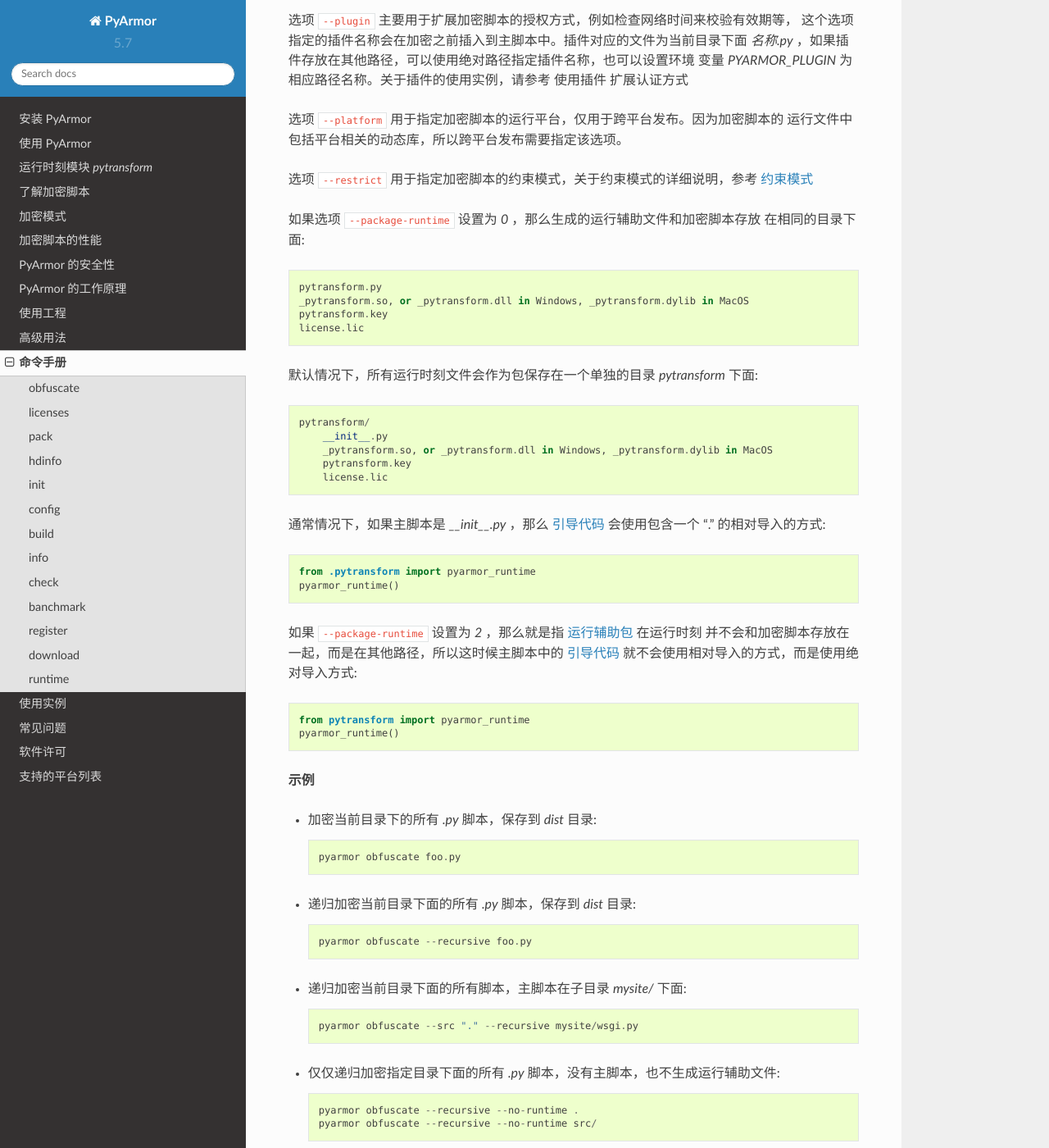
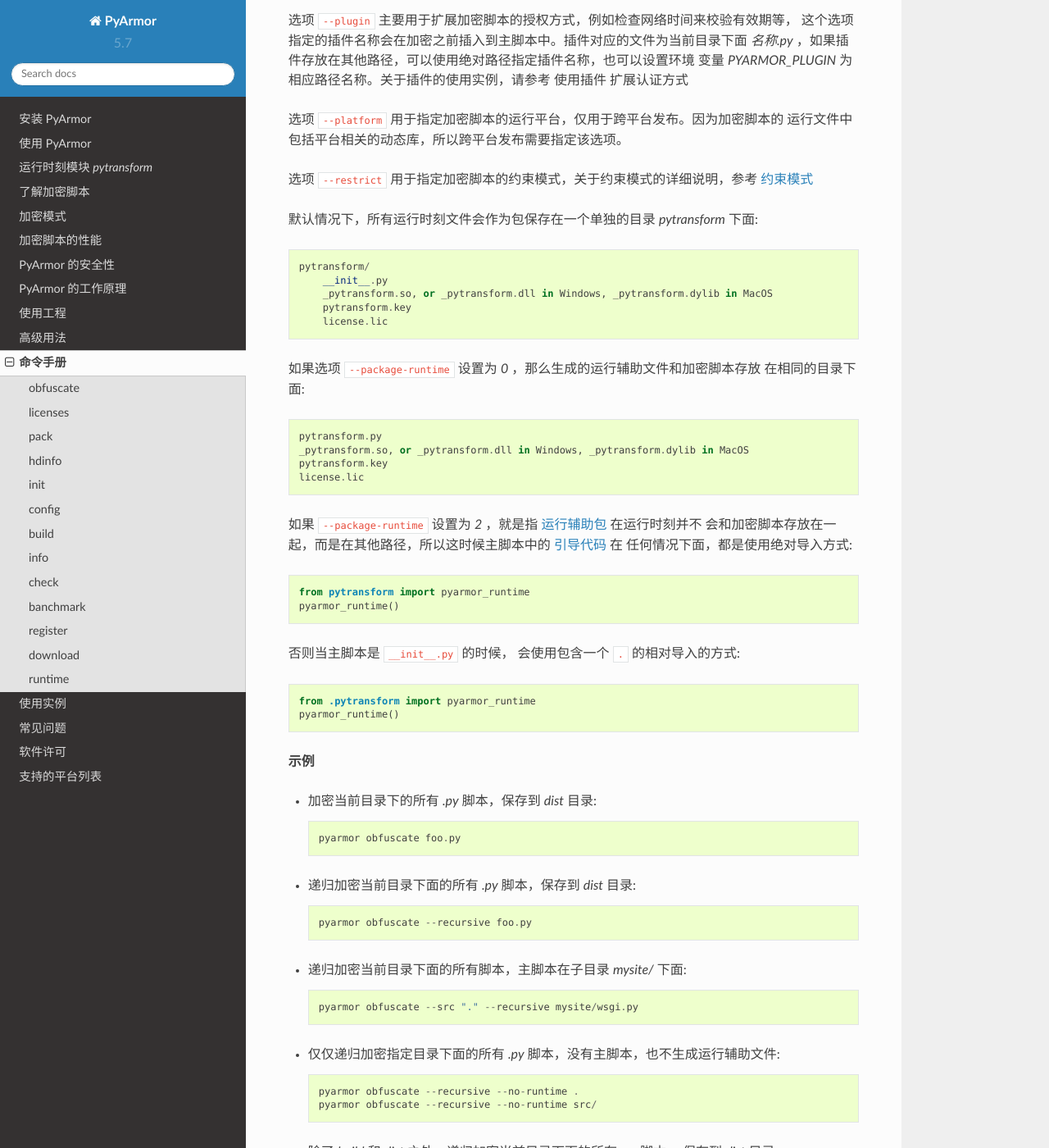
Before and after one commit to dashingsoft/pyarmor-docs-zh, a Sphinx documentation site: the page built from docs/man.rst, in a window 1280 px wide and 1400 px high, scrolled down 2965 px. Shown: the whole window at 82% size. Built offline with Sphinx 7.4.7 and the Read the Docs theme 2.0.0, drawn with Linux system fonts in a browser that asks for light colours; some of the changed text lies outside the part shown.

Commit message:
Refine man page

```diff
--- a/docs/man.rst
+++ b/docs/man.rst
@@ -69,7 +69,7 @@
 --no-cross-protection       在主脚本中不要插入交叉保护代码
 --plugin NAME               在加密之前，向主脚本中插入代码
 --platform NAME             指定运行加密脚本的平台
---advanced                  使用高级模式加密脚本
+--advanced <0,1>            使用高级模式加密脚本
 --restrict <0,1,2,3,4>      设置约束模式
 --package-runtime <0,1,2>   是否保存运行文件到一个单独的目录
 --no-runtime                不生成任何运行辅助文件，只加密脚本
@@ -113,6 +113,14 @@
 选项 ``--restrict`` 用于指定加密脚本的约束模式，关于约束模式的详细说明，参考
 :ref:`约束模式`
 
+默认情况下，所有运行时刻文件会作为包保存在一个单独的目录 `pytransform` 下面::
+
+    pytransform/
+        __init__.py
+        _pytransform.so, or _pytransform.dll in Windows, _pytransform.dylib in MacOS
+        pytransform.key
+        license.lic
+
 如果选项 ``--package-runtime`` 设置为 `0` ，那么生成的运行辅助文件和加密脚本存放
 在相同的目录下面::
 
@@ -121,26 +129,18 @@
     pytransform.key
     license.lic
 
-默认情况下，所有运行时刻文件会作为包保存在一个单独的目录 `pytransform` 下面::
+如果 ``--package-runtime`` 设置为 `2` ，就是指 :ref:`运行辅助包` 在运行时刻并不
+会和加密脚本存放在一起，而是在其他路径，所以这时候主脚本中的 :ref:`引导代码` 在
+任何情况下面，都是使用绝对导入方式::
 
-    pytransform/
-        __init__.py
-        _pytransform.so, or _pytransform.dll in Windows, _pytransform.dylib in MacOS
-        pytransform.key
-        license.lic
+    from pytransform import pyarmor_runtime
+    pyarmor_runtime()
 
-通常情况下，如果主脚本是 `__init__.py` ，那么 :ref:`引导代码` 会使用包含一个 "."
-的相对导入的方式::
+否则当主脚本是 ``__init__.py`` 的时候， 会使用包含一个 ``.`` 的相对导入的方式::
 
     from .pytransform import pyarmor_runtime
     pyarmor_runtime()
 
-如果 ``--package-runtime`` 设置为 `2` ，那么就是指 :ref:`运行辅助包` 在运行时刻
-并不会和加密脚本存放在一起，而是在其他路径，所以这时候主脚本中的 :ref:`引导代码`
-就不会使用相对导入的方式，而是使用绝对导入方式::
-
-    from pytransform import pyarmor_runtime
-    pyarmor_runtime()
 
 **示例**
 
```
Also changed, not shown: other parts of docs/man.rst (+2 -2 lines).
